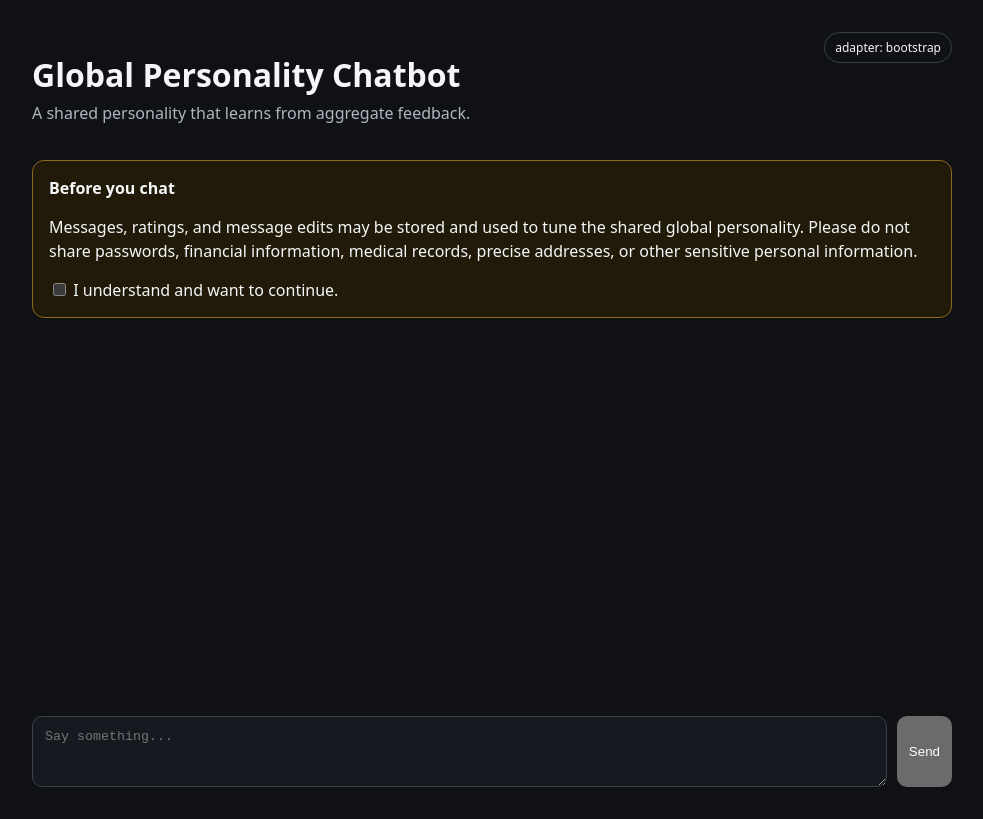
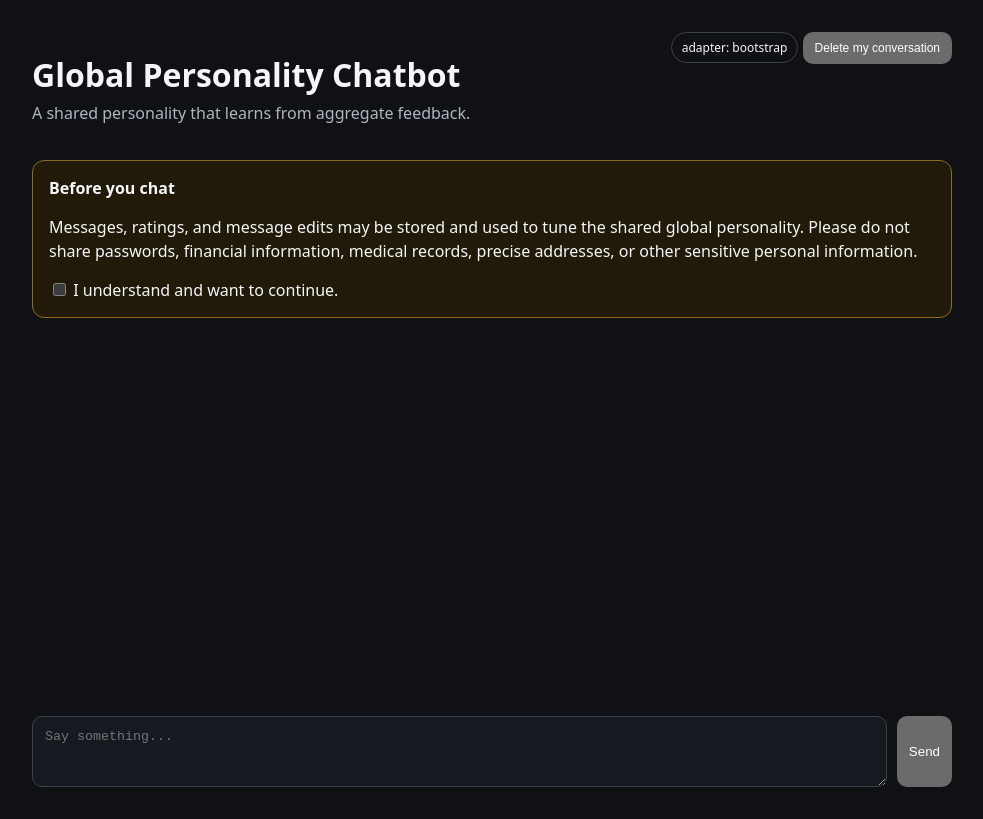
Before and after one commit to ThatOneMemeGuyFromYoutube/chatbotwithglobalpersonalization, a plain HTML site: page static/index.html in a window 1280 px wide. Shown: the whole page, without its empty margins (148-1131 px from the left). Drawn offline with Linux system fonts and the light colour scheme; no server answers.

Commit message:
Add conversation deletion control

```diff
--- a/static/index.html
+++ b/static/index.html
@@ -13,7 +13,10 @@
         <h1>Global Personality Chatbot</h1>
         <p class="sub">A shared personality that learns from aggregate feedback.</p>
       </div>
-      <span id="adapterVersion" class="badge">adapter: bootstrap</span>
+      <div>
+        <span id="adapterVersion" class="badge">adapter: bootstrap</span>
+        <button id="deleteConversation" class="small">Delete my conversation</button>
+      </div>
     </header>
 
     <section id="privacy" class="warning">
```
